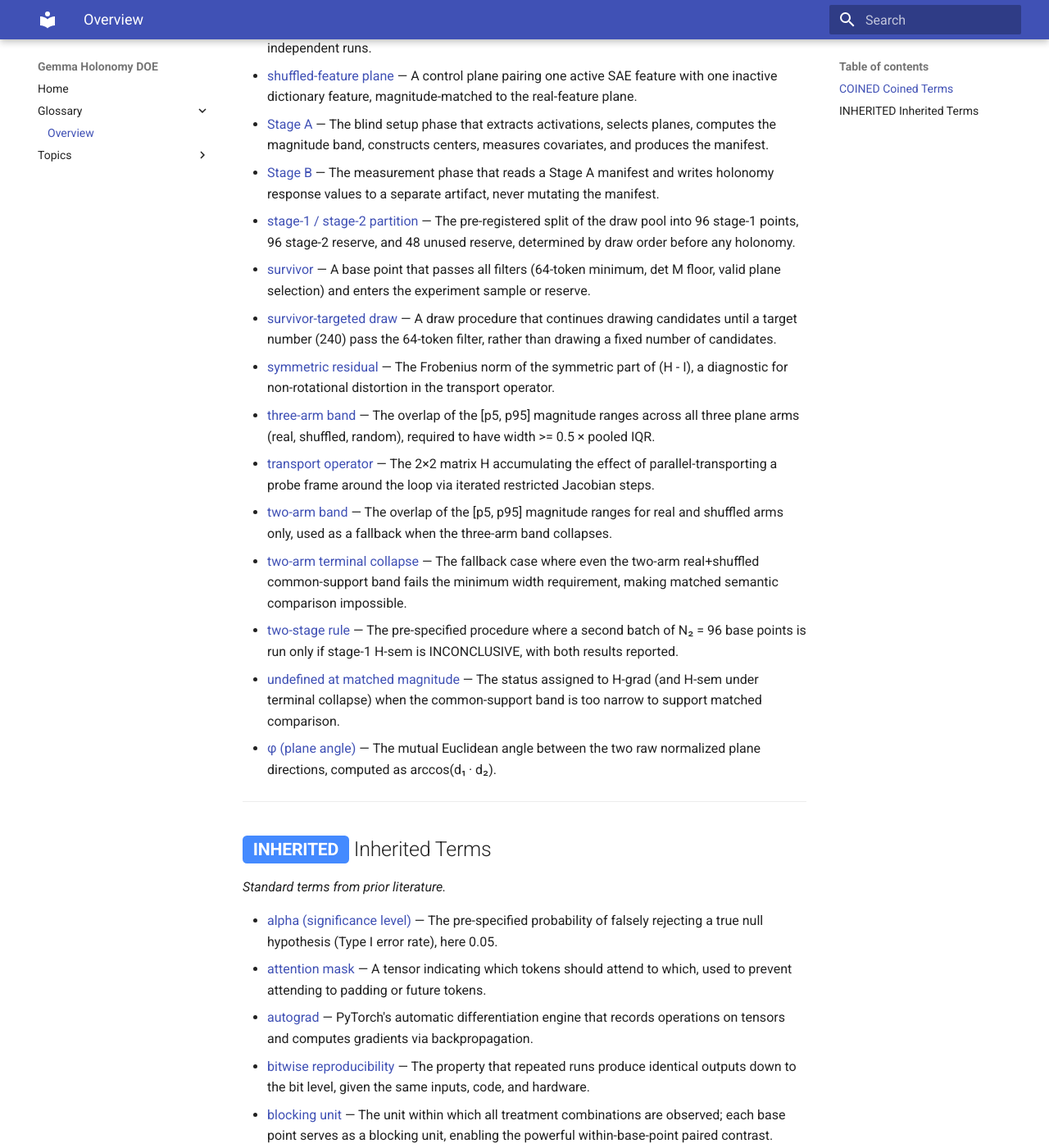
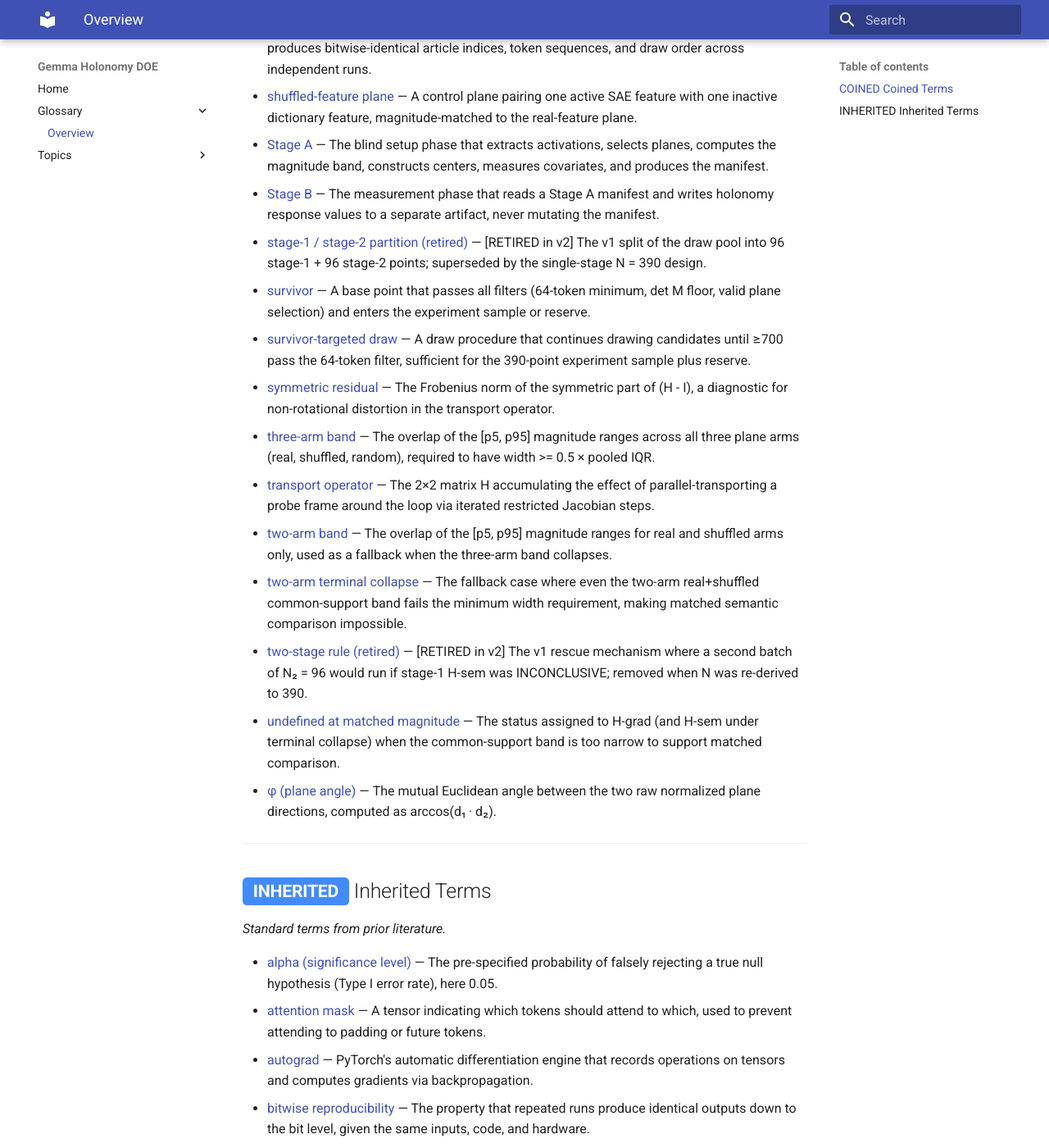
Before and after one commit to lbrichards/gemma-holonomy-doe, an MkDocs documentation site: the page built from docs/glossary/index.md, in a window 1280 px wide and 1400 px high, scrolled down 4488 px. Shown: the whole window at 82% size. Built offline with MkDocs 1.6.1 and Material for MkDocs 9.7.7, drawn with Linux system fonts in a browser that asks for light colours; some of the changed text lies outside the part shown.

Commit message:
Glossary: correct v1→v2 staleness (retire two-stage, fix N/tau/survivor values)
Fix stale v1 values harvested instead of governing v2:

Terms retired:
- "two-stage rule" → "two-stage rule (retired)": was v1 rescue mechanism
  at N=96; unnecessary and removed when N re-derived to 390
- "stage-1 / stage-2 partition" → "stage-1 / stage-2 partition (retired)":
  supported v1 two-stage rule; moot under single-stage N=390

Values corrected:
- survivor-targeted draw: 240 → ≥700 (for N=390 + reserve)
- fixed-N design: removed "96 per stage" reference
- The Corpus Pipeline topic: 240 → ≥700 survivors
- The Variance and Power Story topic: rewritten final paragraph to describe
  two-stage as retired v1 predecessor, not live mechanism

Currency sweep confirmed:
- N=96 only appears as superseded v1 value
- τ=0.649 only appears as superseded v1 value
- No stage-1/stage-2 framing remains as current design

Co-Authored-By: Claude Opus 4.5 <noreply@anthropic.com>

```diff
--- a/docs/glossary/index.md
+++ b/docs/glossary/index.md
@@ -35,7 +35,7 @@ Cross-linked terminology for the Gemma Holonomy DOE project.
 - [Factor A (plane type)](factor-a-plane-type.md) — The first factor in the factorial design, with three levels (random, shuffled-feature, real-feature) representing a semantic gradient from noise floor to intact structure.
 - [Factor B (magnitude level)](factor-b-magnitude-level.md) — The second factor in the factorial design, with two levels (m_low at p25, m_high at p75) representing different in-plane magnitudes within the common-support band.
 - [FALSIFIED verdict](falsified-verdict.md) — The verdict when the CI upper bound lies below the materiality threshold, indicating the effect is reliably too small to matter.
-- [fixed-N design](fixed-n-design.md) — An experimental design where sample size is determined in advance and all observations are collected before analysis, with no peeking or early stopping.
+- [fixed-N design](fixed-n-design.md) — An experimental design where sample size (N = 390) is determined in advance and all observations are collected before analysis, with no peeking or early stopping.
 - [forward hook](forward-hook.md) — A PyTorch hook registered on a module to capture intermediate activations during the forward pass, used for extraction and JVP computation.
 - [frozen (pre-registration status)](frozen-pre-registration-status.md) — The status indicating that the pre-registration document is locked and no substantive changes may be made, only blind clarifications via addenda.
 - [G-projection coefficients](g-projection-coefficients.md) — The coefficients a = M^{-1}(JD)^T(Jh) expressing the G-orthogonal projection of h onto the plane, used for center placement.
@@ -79,15 +79,15 @@ Cross-linked terminology for the Gemma Holonomy DOE project.
 - [shuffled-feature plane](shuffled-feature-plane.md) — A control plane pairing one active SAE feature with one inactive dictionary feature, magnitude-matched to the real-feature plane.
 - [Stage A](stage-a.md) — The blind setup phase that extracts activations, selects planes, computes the magnitude band, constructs centers, measures covariates, and produces the manifest.
 - [Stage B](stage-b.md) — The measurement phase that reads a Stage A manifest and writes holonomy response values to a separate artifact, never mutating the manifest.
-- [stage-1 / stage-2 partition](stage-1-stage-2-partition.md) — The pre-registered split of the draw pool into 96 stage-1 points, 96 stage-2 reserve, and 48 unused reserve, determined by draw order before any holonomy.
+- [stage-1 / stage-2 partition (retired)](stage-1-stage-2-partition-retired.md) — [RETIRED in v2] The v1 split of the draw pool into 96 stage-1 + 96 stage-2 points; superseded by the single-stage N = 390 design.
 - [survivor](survivor.md) — A base point that passes all filters (64-token minimum, det M floor, valid plane selection) and enters the experiment sample or reserve.
-- [survivor-targeted draw](survivor-targeted-draw.md) — A draw procedure that continues drawing candidates until a target number (240) pass the 64-token filter, rather than drawing a fixed number of candidates.
+- [survivor-targeted draw](survivor-targeted-draw.md) — A draw procedure that continues drawing candidates until ≥700 pass the 64-token filter, sufficient for the 390-point experiment sample plus reserve.
 - [symmetric residual](symmetric-residual.md) — The Frobenius norm of the symmetric part of (H - I), a diagnostic for non-rotational distortion in the transport operator.
 - [three-arm band](three-arm-band.md) — The overlap of the [p5, p95] magnitude ranges across all three plane arms (real, shuffled, random), required to have width >= 0.5 × pooled IQR.
 - [transport operator](transport-operator.md) — The 2×2 matrix H accumulating the effect of parallel-transporting a probe frame around the loop via iterated restricted Jacobian steps.
 - [two-arm band](two-arm-band.md) — The overlap of the [p5, p95] magnitude ranges for real and shuffled arms only, used as a fallback when the three-arm band collapses.
 - [two-arm terminal collapse](two-arm-terminal-collapse.md) — The fallback case where even the two-arm real+shuffled common-support band fails the minimum width requirement, making matched semantic comparison impossible.
-- [two-stage rule](two-stage-rule.md) — The pre-specified procedure where a second batch of N₂ = 96 base points is run only if stage-1 H-sem is INCONCLUSIVE, with both results reported.
+- [two-stage rule (retired)](two-stage-rule-retired.md) — [RETIRED in v2] The v1 rescue mechanism where a second batch of N₂ = 96 would run if stage-1 H-sem was INCONCLUSIVE; removed when N was re-derived to 390.
 - [undefined at matched magnitude](undefined-at-matched-magnitude.md) — The status assigned to H-grad (and H-sem under terminal collapse) when the common-support band is too narrow to support matched comparison.
 - [φ (plane angle)](plane-angle.md) — The mutual Euclidean angle between the two raw normalized plane directions, computed as arccos(d₁ · d₂).
 
```
Also changed, not shown: docs/glossary/fixed-n-design.md (+2 -2 lines), docs/glossary/stage-1-stage-2-partition-retired.md (added, +22 -0 lines), docs/glossary/survivor-targeted-draw.md (+2 -2 lines), docs/glossary/two-stage-rule-retired.md (added, +22 -0 lines), docs/topics/index.md (+1 -1 lines), docs/topics/the-corpus-pipeline.md (+1 -1 lines), docs/topics/the-variance-and-power-story.md (+1 -2 lines), 2 other files.
